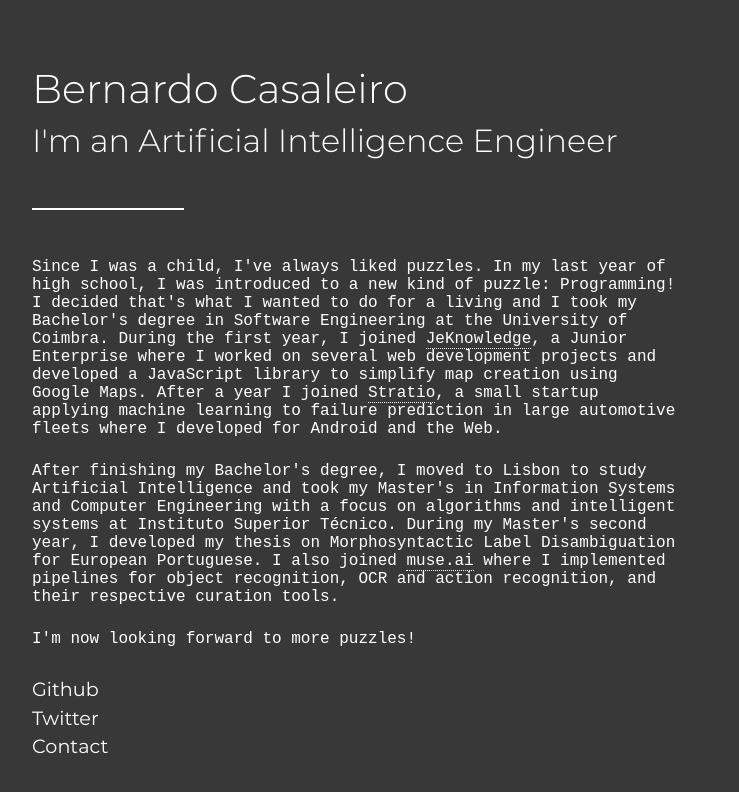
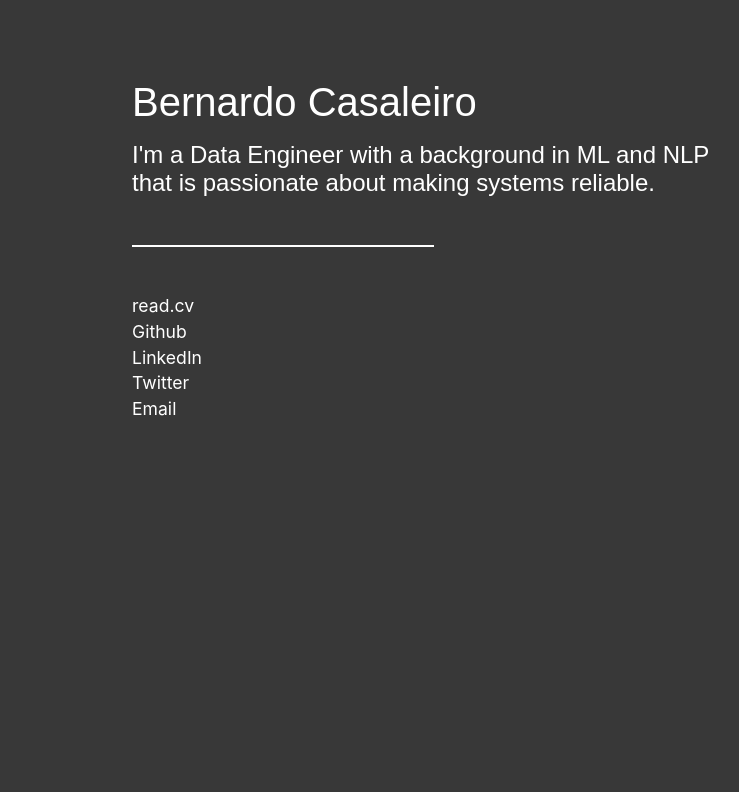
Before and after one commit to BCasaleiro/bcasaleiro.github.io, a plain HTML site: page index.html in a window 1280 px wide. Shown: the whole page, without its empty margins (58-797 px from the left). Drawn offline with Linux system fonts and the light colour scheme.

Commit message:
remove main text and keep the site simple

```diff
--- a/index.html
+++ b/index.html
@@ -6,72 +6,42 @@
     <meta charset="utf-8">
     <meta name="author" content="Bernardo Casaleiro">
     <meta name="description" content="Bernardo Casaleiro - Artificial Intelligence Engineer.">
-    <meta name="keywords" content="bcasaleiro,bernardo,casaleiro,software,algorithms,artificial,intelligence">
+    <meta name="keywords" content="bcasaleiro,bernardo,casaleiro,software,algorithms,artificial,intelligence,data,engineer">
     <meta name="viewport" content="width=device-width, initial-scale=1">
 
     <style>
-      @font-face {
-        font-family: Montserrat;
-        src: url(fonts/Montserrat-Regular.ttf);
-        font-weight: 400;
-      }
-
-      @font-face {
-        font-family: Montserrat;
-        src: url(fonts/Montserrat-Light.ttf);
-        font-weight: 300;
-      }
-
       body {
-        margin: 4rem 0 1rem 0;
+        margin: 5rem 0 2rem 0;
+        padding: 0 2rem;
         background-color:#383838;
         color: #FFFFFF;
       }
 
       .container {
-        max-width: 1100px;
+        max-width: 900px;
         margin: 0 auto;
       }
 
       h1 {
         margin: 0;
         padding: 0;
-        font-family: 'Montserrat', sans-serif;
+        font-family: Arial, Helvetica, sans-serif;
         font-size: 2.5rem;
         font-weight: 300;
       }
 
       h2 {
         margin: 0;
-        padding: 0.5rem 0 0 0;
-        font-family: 'Montserrat', sans-serif;
-        font-size: 2rem;
+        padding: 1rem 0 0 0;
+        font-family: Arial, Helvetica, sans-serif;
+        font-size: 1.5rem;
         font-weight: 300;
       }
 
       hr {
-        max-width: 150px;
+        max-width: 300px;
         margin: 3rem 0;
         border: 1px solid #FFF;
-      }
-
-      p {
-        max-width: 650px;
-        margin: 0;
-        padding: 0 0 1.5rem 0;
-        font-family: 'Courier New', Courier, monospace;
-        font-size: 1rem;
-      }
-
-      p a {
-        border-bottom:1px dotted #FFF;
-        text-decoration: none;
-        color: #FFF;
-      }
-
-      p a:hover {
-        border-bottom: 1px dotted #B7B7B7;
-        color: #B7B7B7;
       }
 
       ul {
@@ -79,64 +49,39 @@
         padding: 0;
         list-style: none;
       }
-
-      ul li {
-        margin: 0.3rem 0;
-      }
-
+      ul li { margin: 0.3rem 0; }
       ul li a {
-        font-family: 'Montserrat', sans-serif;
-        font-size: 1.2rem;
+        font-family: -apple-system, BlinkMacSystemFont, 'Segoe UI', Roboto, Oxygen, Ubuntu, Cantarell, 'Open Sans', 'Helvetica Neue', sans-serif;
+        font-size: 1.1rem;
         font-weight: 400;
         text-decoration: none;
         color: #FFF;
       }
-
-      @media (max-width: 1200px) {
-        .container {
-          margin: 0 2rem;
-        }
+      ul li a:hover {
+        padding: 0 0 0.1rem 0;
+        border-bottom: 1px dotted #999;
+        color: #999;
       }
 
-
-      @media (max-width: 600px) {
-        body {
-          margin: 2rem 0 1rem 0;
-      }
     </style>
   </head>
   <body>
     <header>
       <div class="container">
         <h1>Bernardo Casaleiro</h1>
-        <h2>I'm an Artificial Intelligence Engineer</h2>
-
+        <h2>I'm a Data Engineer with a background in ML and NLP <br> that is passionate about making systems reliable.</h2>
         <hr>
       </div>
     </header>
 
-    <main>
-      <div class="container">
-        <p>
-        Since I was a child, I've always liked puzzles. In my last year of high school, I was introduced to a new kind of puzzle: Programming! I decided that's what I wanted to do for a living and I took my Bachelor's degree in Software Engineering at the University of Coimbra. During the first year, I joined <a href="https://jeknowledge.pt/">JeKnowledge</a>, a Junior Enterprise where I worked on several web development projects and developed a JavaScript library to simplify map creation using Google Maps. After a year I joined <a href="https://stratioautomotive.com/">Stratio</a>, a small startup applying machine learning to failure prediction in large automotive fleets where I developed for Android and the Web.
-        </p>
-
-        <p>
-        After finishing my Bachelor's degree, I moved to Lisbon to study Artificial Intelligence and took my Master's in Information Systems and Computer Engineering with a focus on algorithms and intelligent systems at Instituto Superior Técnico. During my Master's second year, I developed my thesis on Morphosyntactic Label Disambiguation for European Portuguese. I also joined <a href="https://muse.ai/">muse.ai</a> where I implemented pipelines for object recognition, OCR and action recognition, and their respective curation tools.
-        </p>
-
-        <p>
-          I'm now looking forward to more puzzles!
-        </p>
-      </div>
-    </main>
-
     <footer>
       <div class="container">
         <ul>
+          <li> <a href="https://read.cv/bcasaleiro" target="_blank">read.cv</a> </li>
           <li> <a href="https://github.com/bcasaleiro" target="_blank">Github</a> </li>
+          <li> <a href="https://www.linkedin.com/in/bcasaleiro/"  target="_blank">LinkedIn</a> </li>
           <li> <a href="https://twitter.com/bcasaleiro"  target="_blank">Twitter</a> </li>
-          <li> <a href="mailto:bernardocasaleiro@gmail.com"  target="_blank">Contact</a> </li>
+          <li> <a href="mailto:bernardocasaleiro@gmail.com"  target="_blank">Email</a> </li>
         </ul>
       </div>
     </footer>
```
Also changed, not shown: fonts/Montserrat-Light.ttf (deleted), fonts/Montserrat-Regular.ttf (deleted), 1 other file.
